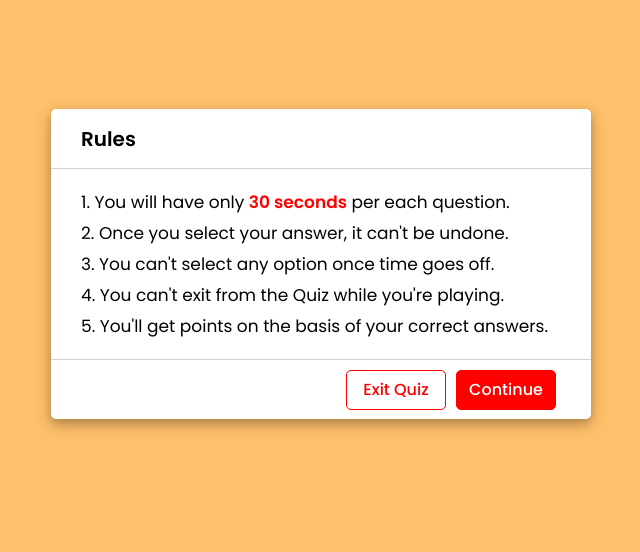
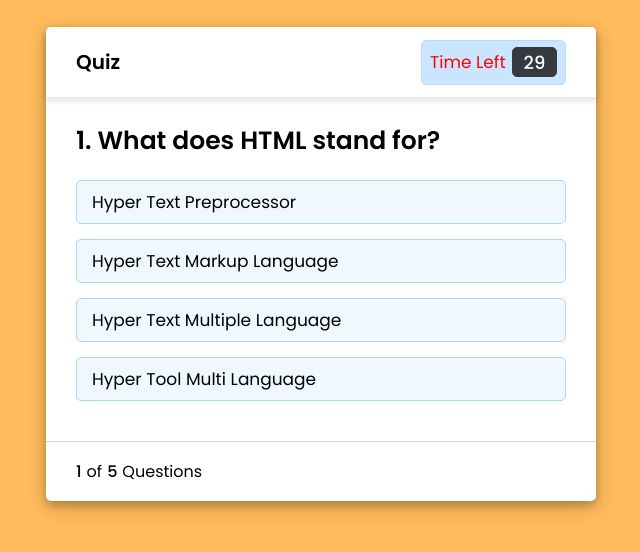
Before and after one commit to Phaneendra-Bottu/Web-DA-quiz, a plain HTML site: page index.html in a window 1280 px wide. Both pictures are taken after a click on the button "Start Quiz". Shown: the whole page, without its empty margins (319-959 px from the left). Drawn offline with Linux system fonts and the light colour scheme.

Commit message:
remove-info

```diff
--- a/index.html
+++ b/index.html
@@ -10,24 +10,9 @@
 
     <div class="start_btn"><button>Start Quiz</button></div>
 
-    <div class="info_box">
-        <div class="info-title"><span>Rules</span></div>
-        <div class="info-list">
-            <div class="info">1. You will have only <span>30 seconds</span> per each question.</div>
-            <div class="info">2. Once you select your answer, it can't be undone.</div>
-            <div class="info">3. You can't select any option once time goes off.</div>
-            <div class="info">4. You can't exit from the Quiz while you're playing.</div>
-            <div class="info">5. You'll get points on the basis of your correct answers.</div>
-        </div>
-        <div class="buttons">
-            <button class="quit">Exit Quiz</button>
-            <button class="restart">Continue</button>
-        </div>
-    </div>
-
     <div class="quiz_box">
         <header>
-            <div class="title">Quiz Web Application</div>
+            <div class="title">Quiz</div>
             <div class="timer">
                 <div class="time_left_txt">Time Left</div>
                 <div class="timer_sec">30</div>
@@ -43,7 +28,9 @@
         <footer>
             <div class="total_que">
             </div>
+            <button class="exit_btn">Exit Quiz</button>
             <button class="next_btn">Next </button>
+
         </footer>
     </div>
 
--- a/script.js
+++ b/script.js
@@ -1,8 +1,5 @@
 
 const start_btn = document.querySelector(".start_btn button");
-const info_box = document.querySelector(".info_box");
-const exit_btn = info_box.querySelector(".buttons .quit");
-const continue_btn = info_box.querySelector(".buttons .restart");
 const quiz_box = document.querySelector(".quiz_box");
 const result_box = document.querySelector(".result_box");
 const option_list = document.querySelector(".option_list");
@@ -11,17 +8,6 @@ const timeCount = document.querySelector(".timer .timer_sec");
 
 
 start_btn.onclick = ()=>{
-    info_box.classList.add("activeInfo");
-}
-
-
-exit_btn.onclick = ()=>{
-    info_box.classList.remove("activeInfo");
-}
-
-
-continue_btn.onclick = ()=>{
-    info_box.classList.remove("activeInfo");
     quiz_box.classList.add("activeQuiz");
     showQuetions(0);
     queCounter(1);
@@ -145,7 +131,6 @@ function optionSelected(answer){
 }
 
 function showResult(){
-    info_box.classList.remove("activeInfo");
     quiz_box.classList.remove("activeQuiz");
     result_box.classList.add("activeResult");
     const scoreText = result_box.querySelector(".score_text");
@@ -193,7 +178,6 @@ function startTimer(time){
     }
 }
 
-
 function queCounter(index){
 
     let totalQueCounTag = '<span><p>'+ index +'</p> of <p>'+ questions.length +'</p> Questions</span>';
--- a/style.css
+++ b/style.css
@@ -7,7 +7,7 @@
 }
 
 body{
-    background: #ffc16b;
+    background: #FFBB5C;
 }
 
 ::selection{
@@ -16,7 +16,6 @@ body{
 }
 
 .start_btn,
-.info_box,
 .quiz_box,
 .result_box{
     position: absolute;
@@ -28,7 +27,6 @@ body{
 }
 
 
-.info_box.activeInfo,
 .quiz_box.activeQuiz,
 .result_box.activeResult{
     opacity: 1;
@@ -49,17 +47,9 @@ body{
     cursor: pointer;
 }
 
-.info_box{
-    width: 540px;
-    background: #fff;
-    border-radius: 5px;
-    transform: translate(-50%, -50%) scale(0.9);
-    opacity: 0;
-    pointer-events: none;
-    transition: all 0.3s ease;
-}
 
-.info_box .info-title{
+
+.info-title{
     height: 60px;
     width: 100%;
     border-bottom: 1px solid lightgrey;
@@ -71,20 +61,7 @@ body{
     font-weight: 600;
 }
 
-.info_box .info-list{
-    padding: 15px 30px;
-}
-
-.info_box .info-list .info{
-    margin: 5px 0;
-    font-size: 17px;
-}
-
-.info_box .info-list .info span{
-    font-weight: 600;
-    color: red;
-}
-.info_box .buttons{
+.buttons{
     height: 60px;
     display: flex;
     align-items: center;
@@ -93,7 +70,7 @@ body{
     border-top: 1px solid lightgrey;
 }
 
-.info_box .buttons button{
+buttons button{
     margin: 0 5px;
     height: 40px;
     width: 100px;
```
